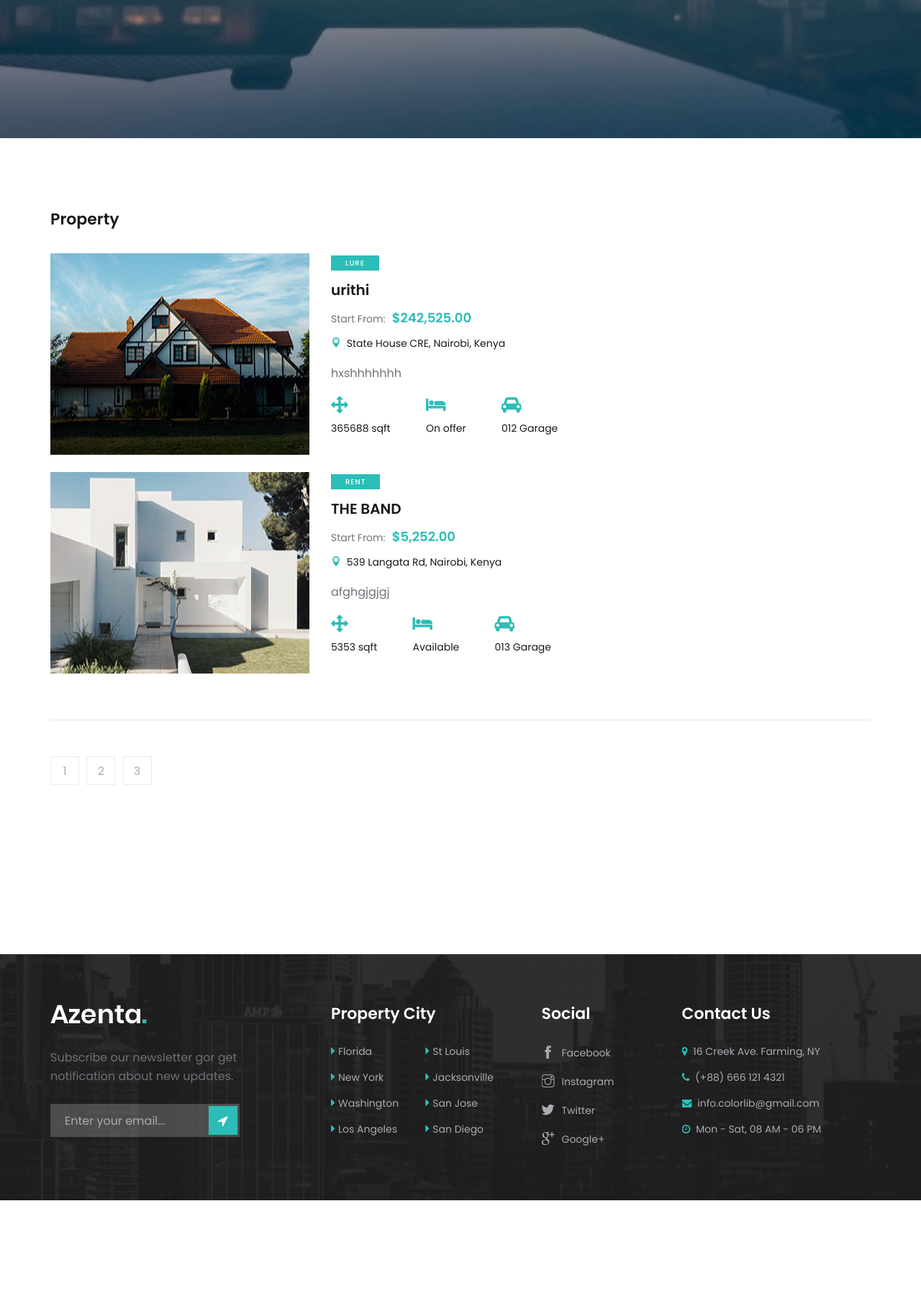
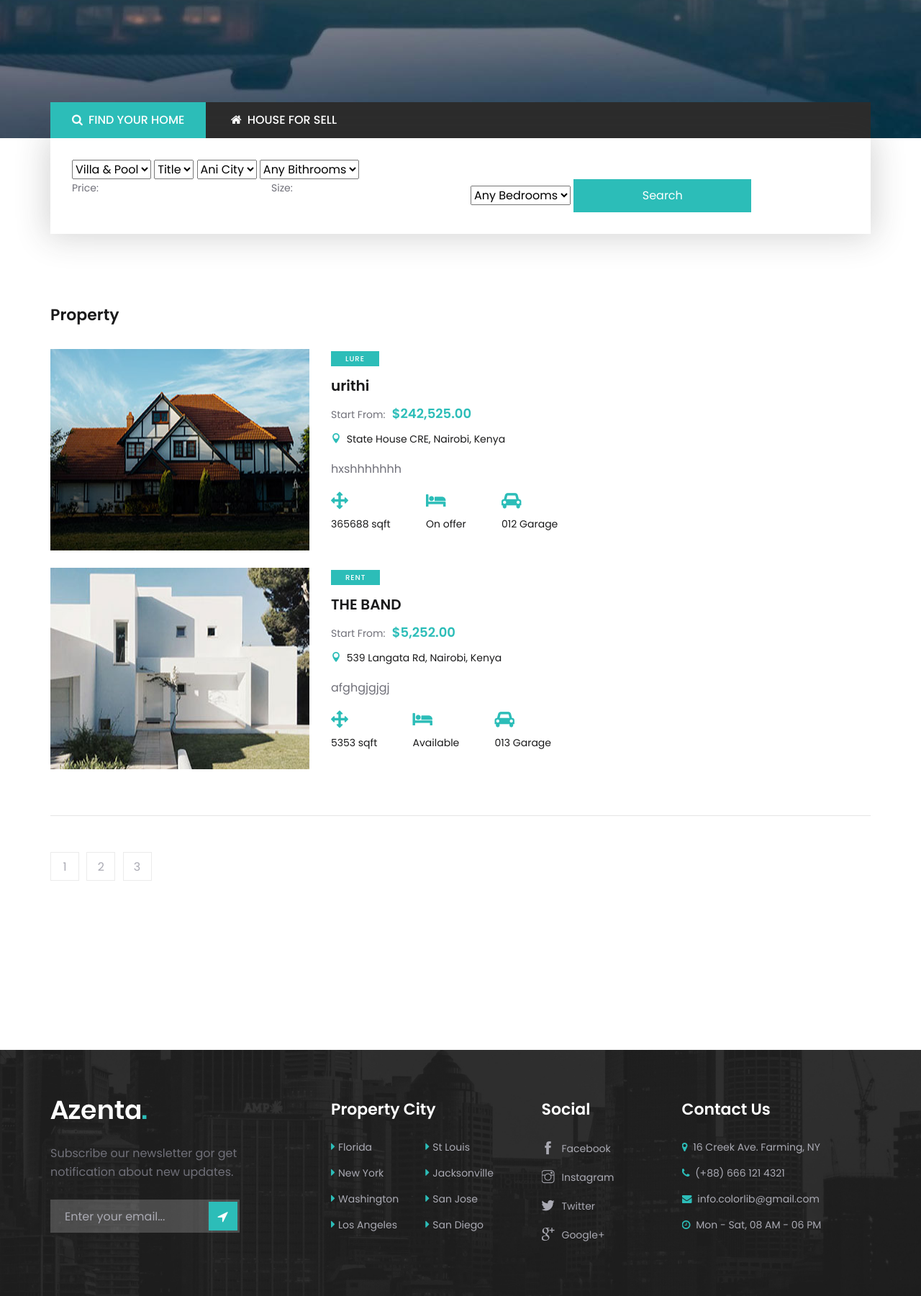
Before and after one commit to nebstarmalala/sensiveproperties, a PHP site: page /property in a window 1280 px wide. Shown: the part 619-2420 px from the top of the page at 72% size. Before the commit the page ends 2287 px from the top, so only its background shows below. Run offline with PHP 8.4, Linux system fonts and the light colour scheme; data comes from the database, SQL or seed files in the repository.

Commit message:
add search section

```diff
--- a/property.php
+++ b/property.php
@@ -117,6 +117,63 @@
                 </div>
             </div>
         </div>
+        <!-- Search Form Section Begin -->
+    <div class="search-form">
+        <div class="container">
+            <div class="row">
+                <div class="col-lg-12">
+                    <div class="search-form-text">
+                        <div class="search-text">
+                            <i class="fa fa-search"></i>
+                            Find Your Home
+                        </div>
+                        <div class="home-text">
+                            <i class="fa fa-home"></i>
+                            House For Sell
+                        </div>
+                    </div>
+                    <form action="#" class="filter-form">
+                        <div class="first-row">
+                            <select>
+                                <option value="">Villa & Pool</option>
+                            </select>
+                            <select>
+                                <option value="">Title</option>
+                            </select>
+                            <select>
+                                <option value="">Ani City</option>
+                            </select>
+                            <select>
+                                <option value="">Any Bithrooms</option>
+                            </select>
+                        </div>
+                        <div class="second-row">
+                            <select>
+                                <option value="">Any Bedrooms</option>
+                            </select>
+                            <div class="price-range-wrap">
+                                <div class="price-text">
+                                    <label for="priceRange">Price:</label>
+                                    <input type="text" id="priceRange" readonly>
+                                </div>
+                                <div id="price-range" class="slider"></div>
+                            </div>
+                            <div class="room-size-range">
+                                <div class="price-text">
+                                    <label for="roomsizeRange">Size:</label>
+                                    <input type="text" id="roomsizeRange" readonly>
+                                </div>
+                                <div id="roomsize-range" class="slider"></div>
+                            </div>
+                            <button type="button" class="search-btn">Search</button>
+                        </div>
+                    </form>
+                </div>
+            </div>
+        </div>
+    </div>
+    <!-- Search Form Section End -->
+
 
 
     <!-- Property Section Begin -->
```
